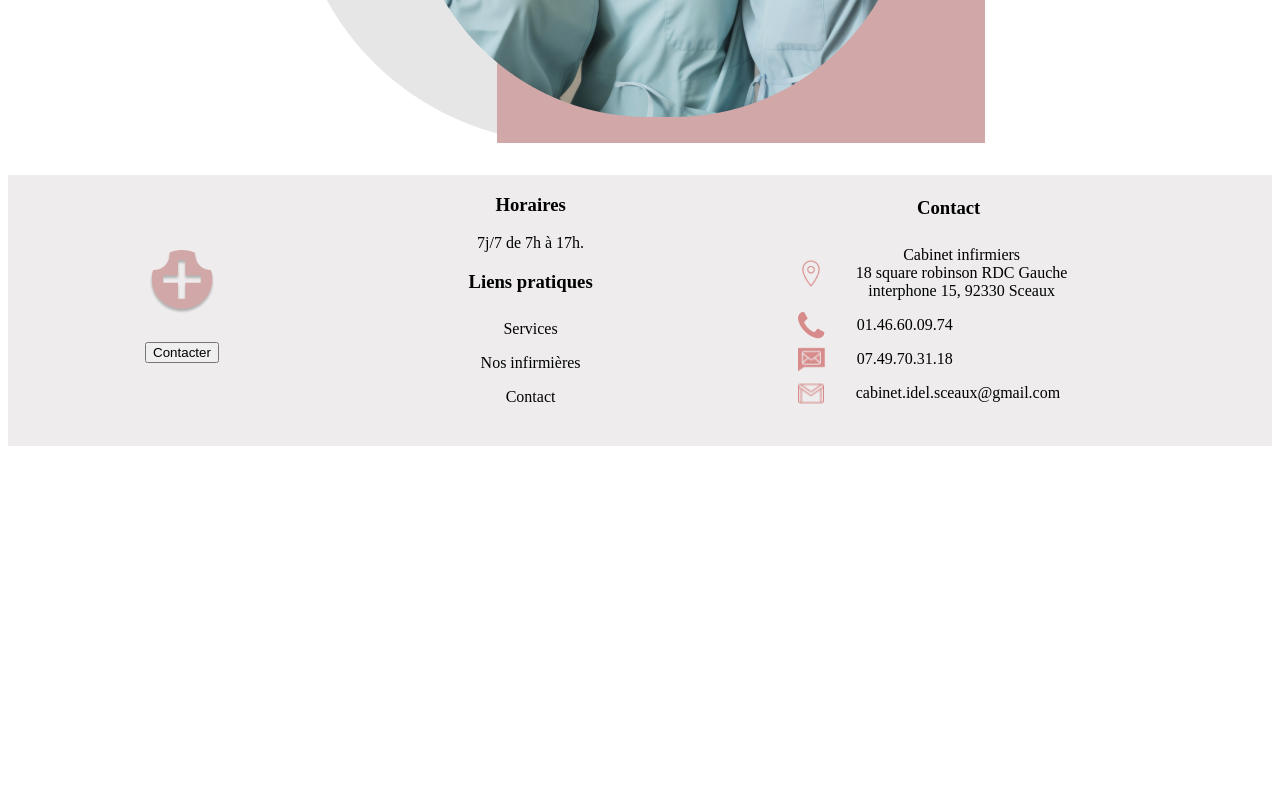
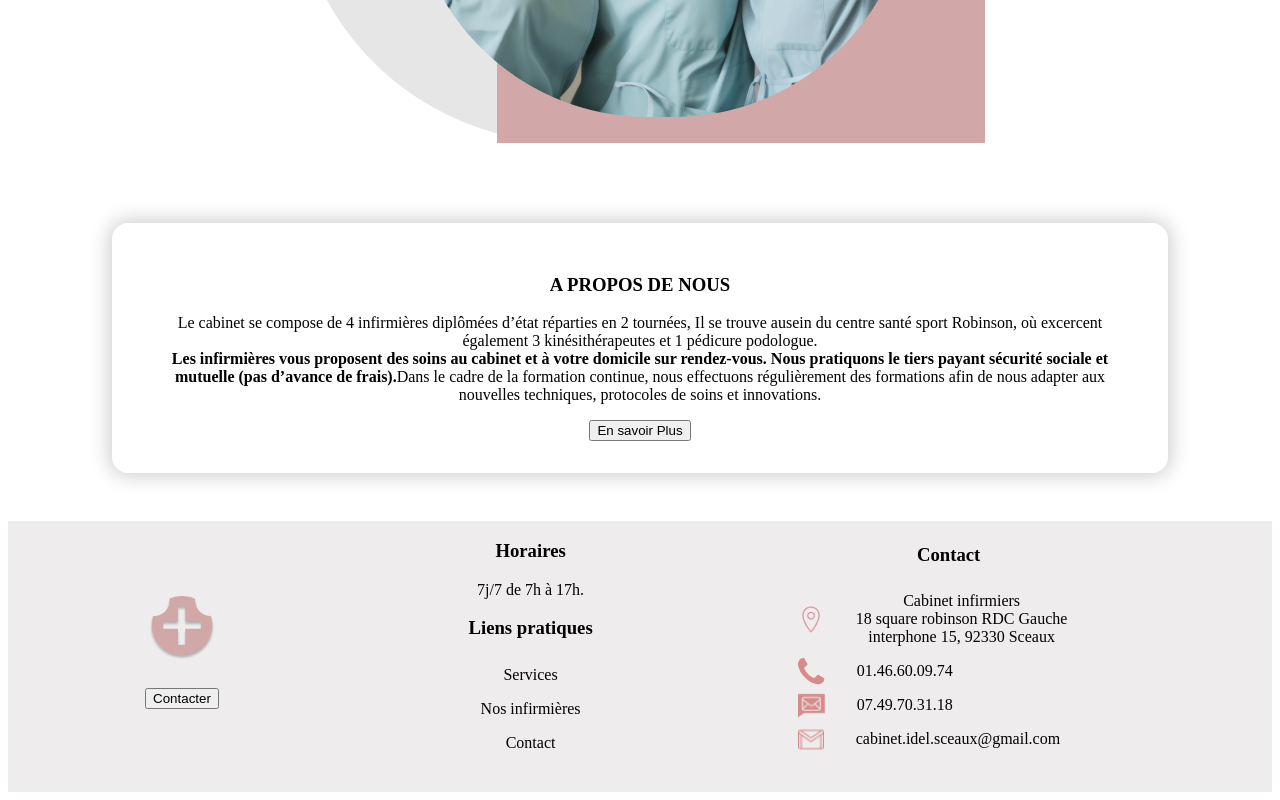
Before and after one commit to Cabinet-Infirmier/cabinet-infirmier-sceaux, a React (Vite) app: page / in a window 1280 px wide. Shown: the part 842-1642 px from the top of the page. Before the commit the page ends 1296 px from the top, so only its background shows below. Built offline with nearby package versions, Linux system fonts and the light colour scheme.

Commit message:
Add SquareInfo into Homepage

```diff
--- a/src/pages/Homepage.jsx
+++ b/src/pages/Homepage.jsx
@@ -1,8 +1,11 @@
 import Hero from "../components/hero/Hero";
+import SquareInfo from "../components/squareInfo/Squareinfo";
+
 function Homepage() {
   return (
     <div>
       <Hero />
+      <SquareInfo />
     </div>
   );
 }
```
